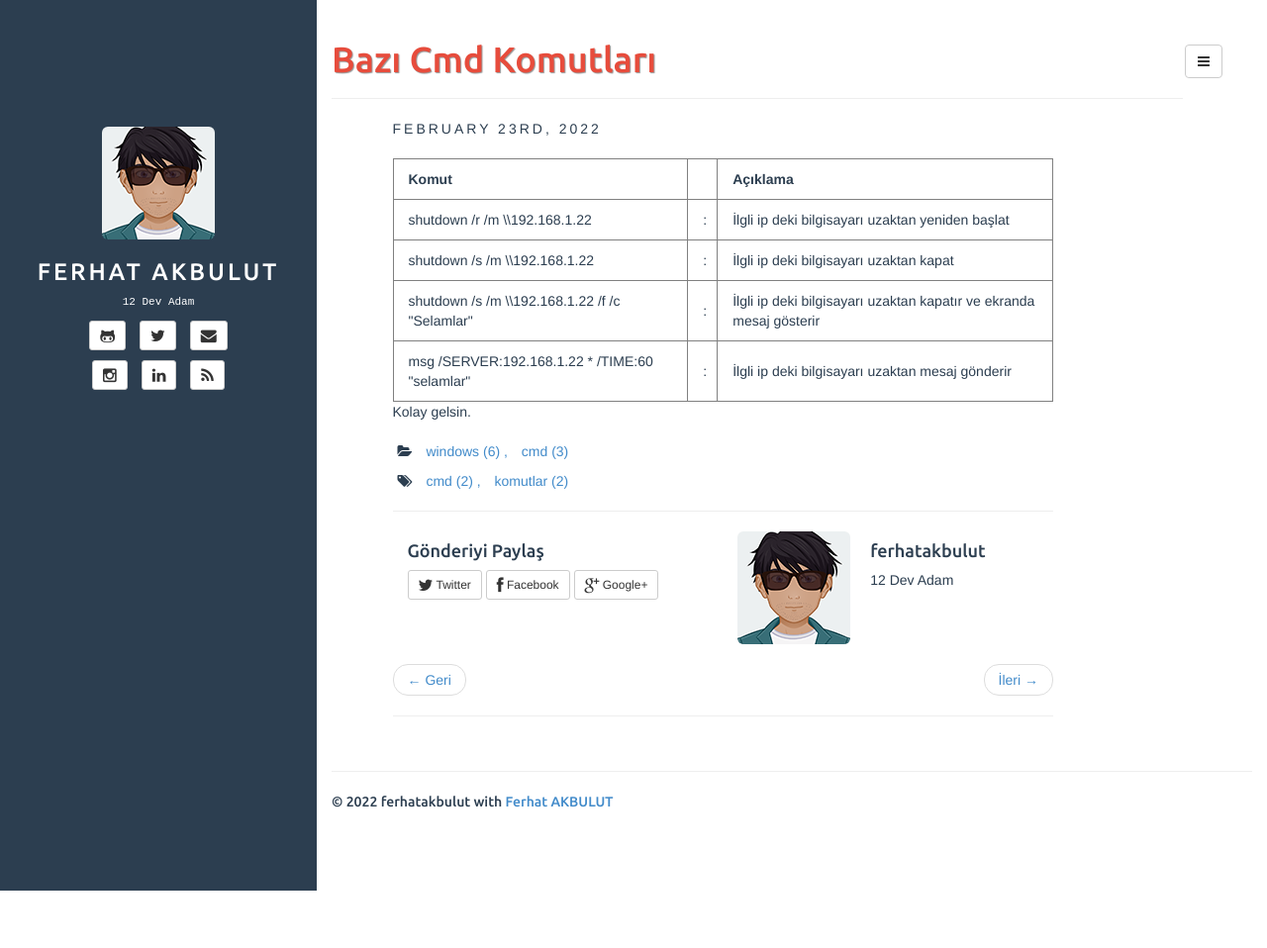
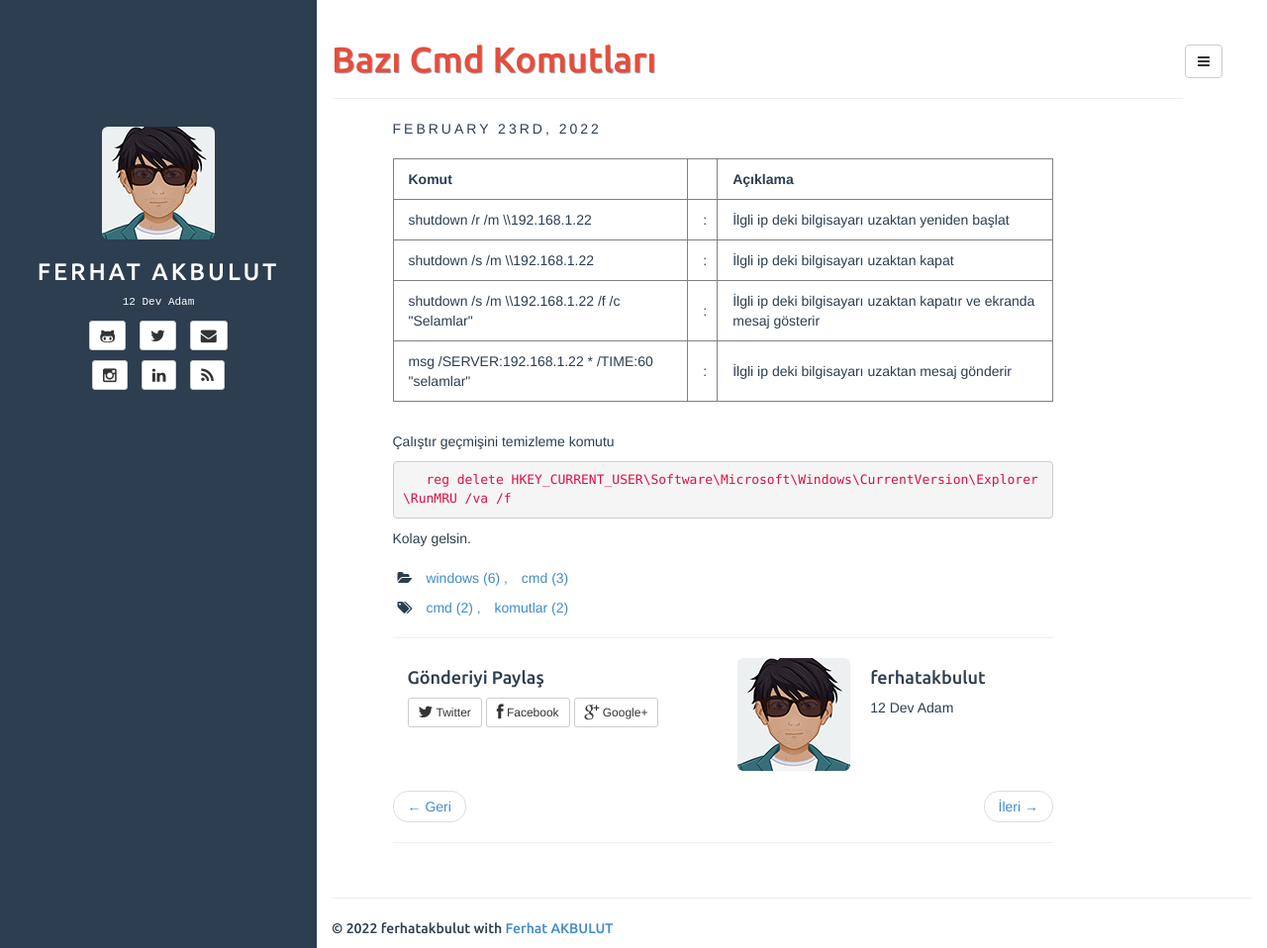
Before and after one commit to ferhatakbulut/ferhatakbulut.github.io, a Jekyll site: the page built from _posts/2022-02-23-cmd-komutlari.md, in a window 1280 px wide and 958 px high. Shown: the whole window at 99% size. Built offline with Jekyll 4.4.1, drawn with Linux system fonts in a browser that asks for light colours.

Commit message:
2022-02-23-cmd-komutlari.md
add line

```diff
--- a/_posts/2022-02-23-cmd-komutlari.md
+++ b/_posts/2022-02-23-cmd-komutlari.md
@@ -38,4 +38,15 @@ description: Bazı Cmd Komutları ve Açıklamaları
 </table>
 
 
+<br>
+
+Çalıştır geçmişini temizleme komutu
+
+{% highlight yaml %}
+
+   reg delete HKEY_CURRENT_USER\Software\Microsoft\Windows\CurrentVersion\Explorer\RunMRU /va /f
+
+{% endhighlight %}
+
+
 Kolay gelsin.
```
